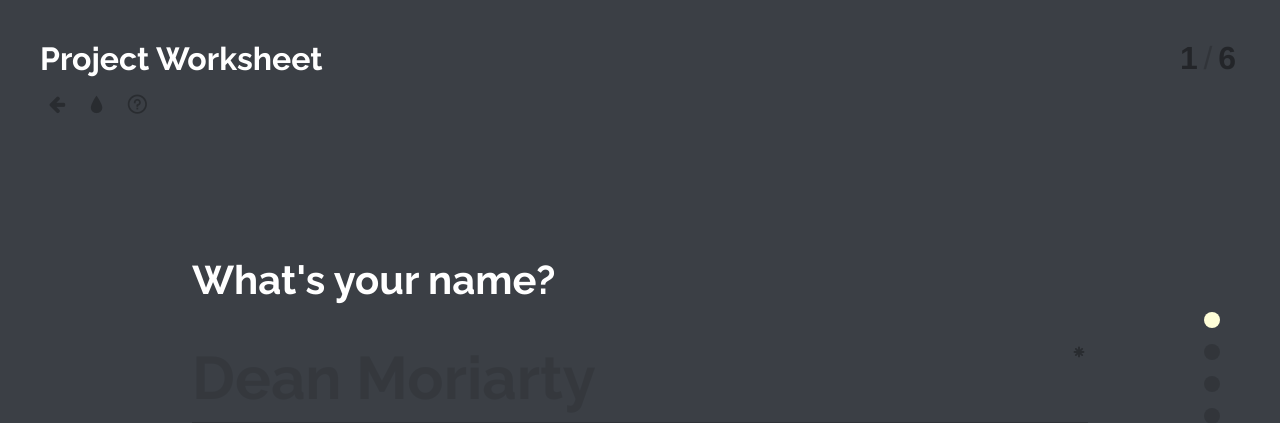
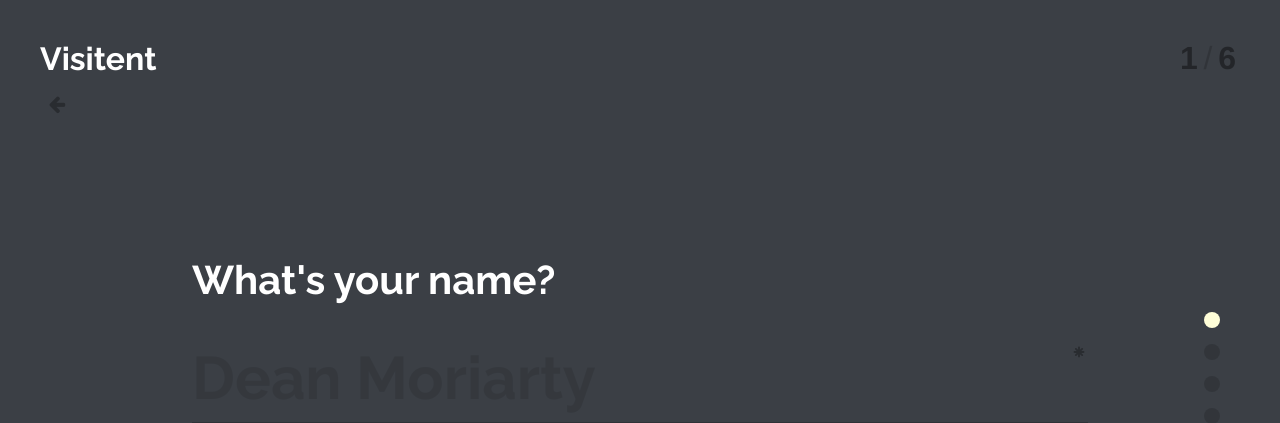
Before and after one commit to Druvo/visitent, a Django app: page / in a window 1280 px wide. Shown: the top 423 px of the page. Run offline with Django 3.2, Linux system fonts and the light colour scheme.

Commit message:
index page changes

```diff
--- a/visit_app/templates/visit/index.html
+++ b/visit_app/templates/visit/index.html
@@ -6,8 +6,8 @@
 		<meta http-equiv="X-UA-Compatible" content="IE=edge">
 		<meta name="viewport" content="width=device-width, initial-scale=1">
 		<title>Fullscreen Form Interface</title>
-		<meta name="description" content="Fullscreen Form Interface: A distraction-free form concept with fancy animations" />
-		<meta name="keywords" content="fullscreen form, css animations, distraction-free, web design" />
+		<meta name="description" content="Visitent form" />
+		<meta name="keywords" content="visitor, visitent, django, webAPP" />
 		<meta name="author" content="Codrops" />
 		<link rel="shortcut icon" href="">
 		<link rel="stylesheet" type="text/css" href="{% static "/css/normalize.css"%}" />
@@ -22,11 +22,9 @@
 
 			<div class="fs-form-wrap" id="fs-form-wrap">
 				<div class="fs-title">
-					<h1>Project Worksheet</h1>
+					<h1>Visitent</h1>
 					<div class="codrops-top">
-						<a class="codrops-icon codrops-icon-prev" href="http://tympanus.net/Development/NotificationStyles/"><span>Previous Demo</span></a>
-						<a class="codrops-icon codrops-icon-drop" href="http://tympanus.net/codrops/?p=19520"><span>Back to the Codrops Article</span></a>
-						<a class="codrops-icon codrops-icon-info" href="#"><span>This is a demo for a fullscreen form</span></a>
+						<a class="codrops-icon codrops-icon-prev" href=""><span>Back</span></a>
 					</div>
 				</div>
 				<form id="myform" class="fs-form fs-form-full" autocomplete="off">
```
